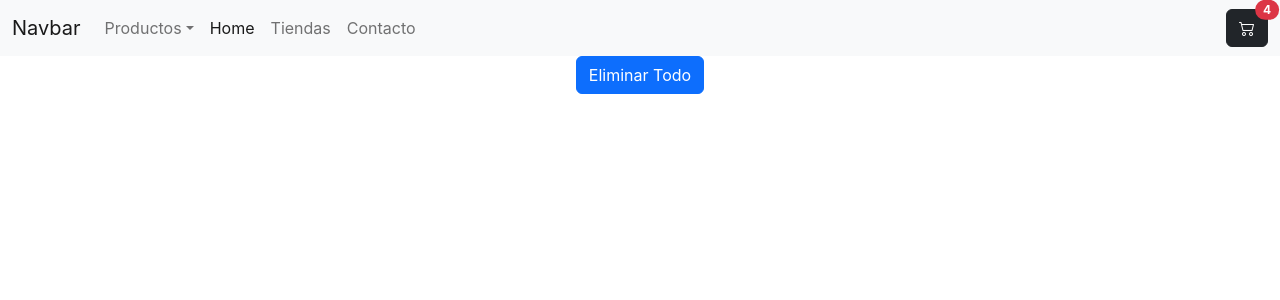
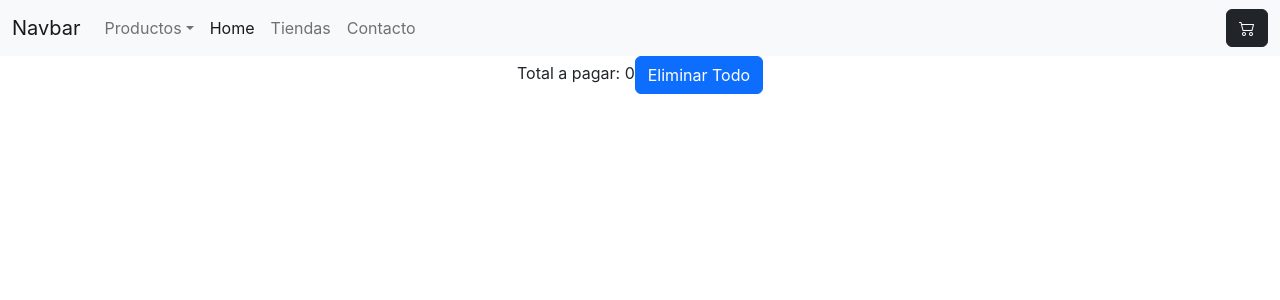
Before and after one commit to ElGuiChe/ReactECommerce, a React (Create React App) app: page /Carrito in a window 1280 px wide. Shown: the top 300 px of the page. Built offline with nearby package versions, Linux system fonts and the light colour scheme.

Commit message:
Se agregan las funcionalidades para el desafio de Cart View

```diff
--- a/src/components/CartWitget.js
+++ b/src/components/CartWitget.js
@@ -1,15 +1,36 @@
-import React from "react";
+import React, { useContext, useState } from "react";
 import { Link } from "react-router-dom";
+import { CartContext } from "../components/Context/CartContext";
 
-const Cart = () => {
+const CartWitget = () => {
+  const { cart } = useContext(CartContext);
+
+  const totalQuantity = cart
+    .map((item) => item.quantity)
+    .reduce((prev, curr) => prev + curr, 0);
+
+  //Muestra u oculta el badge de botón carrito dependiendo de su estado
+
+  let hide = "hidden";
+
+  if (cart.length == 0) {
+    console.log(hide);
+  } else {
+    hide = " ";
+    console.log(hide);
+  }
+
   return (
     <Link to="/Carrito" class="btn btn-dark position-relative">
       <i class="bi bi-cart2"></i>
-      <span class="position-absolute top-0 start-100 translate-middle badge rounded-pill bg-danger">
-        4<span class="visually-hidden">unread messages</span>
+      <span
+        className="position-absolute top-0 start-100 translate-middle badge rounded-pill bg-danger"
+        Style={`visibility: ${hide}`}
+      >
+        {totalQuantity}
       </span>
     </Link>
   );
 };
 
-export default Cart;
+export default CartWitget;
--- a/src/components/NavBar.js
+++ b/src/components/NavBar.js
@@ -1,6 +1,7 @@
 import React from "react";
 import Cart from "./CartWitget";
 import { NavLink, Link } from "react-router-dom";
+import CartWitget from "./CartWitget";
 
 const Nav = () => {
   return (
@@ -54,7 +55,7 @@ const Nav = () => {
             </li>
           </ul>
         </div>
-        <Cart />
+        <CartWitget />
       </div>
     </nav>
   );
--- a/src/components/Pages/Carrito/Carrito.js
+++ b/src/components/Pages/Carrito/Carrito.js
@@ -1,15 +1,15 @@
 import React, { useContext } from "react";
 import { CartContext } from "../../Context/CartContext";
 
-const estilo ={
+const estilo = {
   ancho: "width:100px",
 };
 
-export default function Carrito(){
+export default function Carrito() {
+  const { removeCartItem, clearCart, cart} = useContext(CartContext);
+  console.log(cart);
 
-    const {removeCartItem, clearCart, cart} = useContext(CartContext)
-    console.log (cart)
-
+const totalPrice = cart.map (item => item.price).reduce((prev,curr)=>prev+curr,0)
 
   return (
     <div className="container">
@@ -17,10 +17,11 @@ export default function Carrito(){
         {cart.map((item) => {
           return (
             <>
-                        <img src={item.image} Style={estilo.ancho}/>
-                        <div>{`Nombre: ${item.title} ID: ${item.id} Cantidad: ${item.quantity} Precio: ${item.price}`}
+              <img src={item.image} Style={estilo.ancho} />
+              <div>
+                {`Nombre: ${item.title} ID: ${item.id} Cantidad: ${item.quantity} Precio: ${item.price}`}
                 <button
-                        onClick={()=> removeCartItem(item.id)}
+                  onClick={() => removeCartItem(item.id)}
                   type="button"
                   class="btn btn-primary"
                 >
@@ -28,16 +29,13 @@ export default function Carrito(){
                 </button>
               </div>
             </>
-                )}
-
-                )}
+          );
+        })}
       </div>
-            <button
-                        onClick={()=> clearCart()}
-                        type="button"
-                        class="btn btn-primary"
-                        >
+      {`Total a pagar: ${totalPrice}`}
+      <button onClick={() => clearCart()} type="button" class="btn btn-primary">
         Eliminar Todo
       </button>
-        </div>)
+    </div>
+  );
 }
```
Lines whose indentation alone changed are shown as unchanged.
